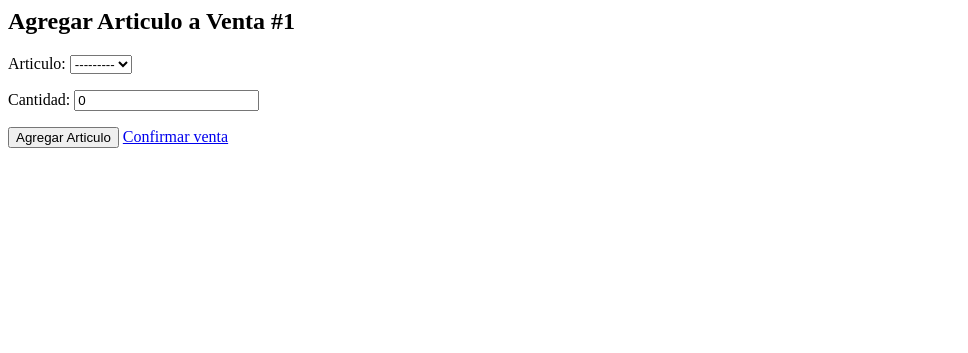
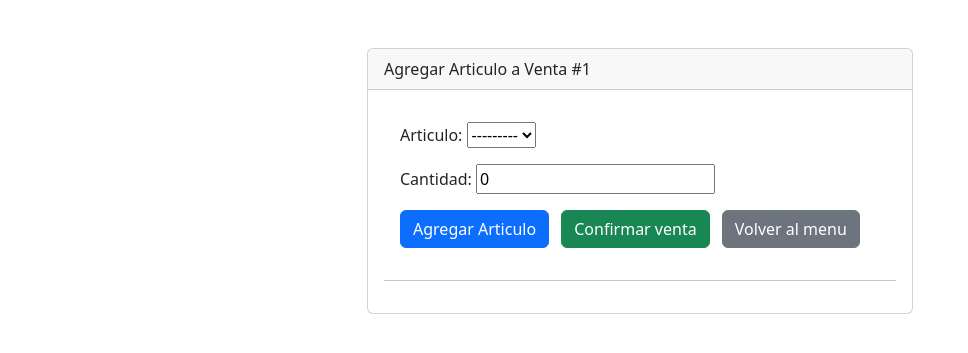
Before and after one commit to procesos-2024/proyecto, a Django app: page /agregar-articulo/ in a window 1280 px wide. Shown: the top 353 px of the page, without its empty margins (0-968 px from the left). Run offline with Django 5.2, Linux system fonts and the light colour scheme; the visitor is signed in with stand-in values (Sample User, id 1); data comes from the database, SQL or seed files in the repository; data that the repository does not hold is empty; some libraries are stand-ins or nearby versions.

Commit message:
mejor pantalla de venta

```diff
--- a/procesos/templates/agregar_articulo_a_venta.html
+++ b/procesos/templates/agregar_articulo_a_venta.html
@@ -1,20 +1,42 @@
-<!-- agregar_articulo_a_venta.html -->
-{% extends "base_generic.html" %}
+{% extends 'layouts/base.html' %}
+{% load widget_tweaks %}
+
+
 {% block content %}
-    <h2>Agregar Articulo a Venta #{{ venta.id }}</h2>
+
+    <div class="container my-5">
+        <div class="row justify-content-center">
+            <div class="col-md-6">
+                <div class="card">
+                    <div class="card-header">
+                        Agregar Articulo a Venta #{{ venta.id }}
+                    </div>
+                    <div class="card-body">
+
+
+                        <div class="card-body">
                             <form method="post">
                                 {% csrf_token %}
+                                <div class="mb-3">
                                     {{ form.as_p }}
-        <button type="submit">Agregar Articulo</button>
-        <a href="{% url 'finalizar_venta' %}">Confirmar venta</a>
+                                </div>
+                                <button type="submit" class="btn btn-primary">Agregar Articulo</button>
+                                <a href="{% url 'finalizar_venta' %}" class="btn btn-success ms-2">Confirmar venta</a>
+                                <a href="{% url 'index' %}" class="btn btn-secondary ms-2">Volver al menu</a>
                             </form>
+                        </div>
 
-    <ul>
+                        <hr>
+
+                        <ul class="list-group">
                             {% for detalle in venta.detalles.all %}
                                 <li class="list-group-item d-flex justify-content-between align-items-center">
-                {{ detalle.cantidad }} x {{ detalle.articulo.nombre }} @ {{ detalle.precio_unitario }}
-                = {{ detalle.subtotal }}
-                <form method="post" action="{% url 'eliminar_articulo_de_venta' detalle.id %}">
+                                    <div>
+                                        {{ detalle.cantidad }} x {{ detalle.articulo.nombre }}
+                                        @ {{ detalle.precio_unitario }} = {{ detalle.subtotal }}
+                                    </div>
+                                    <form method="post" action="{% url 'eliminar_articulo_de_venta' detalle.id %}"
+                                          class="mb-0">
                                         {% csrf_token %}
                                         <button type="submit" class="btn btn-danger btn-sm">Eliminar</button>
                                     </form>
@@ -23,5 +45,13 @@
                         </ul>
 
 
+                    </div>
+                </div>
+            </div>
+        </div>
+    </div>
+
+
+
 
 {% endblock %}
--- a/procesos/templates/base_generic.html
+++ /dev/null
@@ -1,2 +0,0 @@
-{% block content %}
-{% endblock %}
--- a/procesos/templates/layouts/base.html
+++ b/procesos/templates/layouts/base.html
@@ -1,3 +1,5 @@
+<!-- base.html  -->
+
 {% load static %}
 {% load widget_tweaks %}
 
```
Lines whose indentation alone changed are shown as unchanged.
